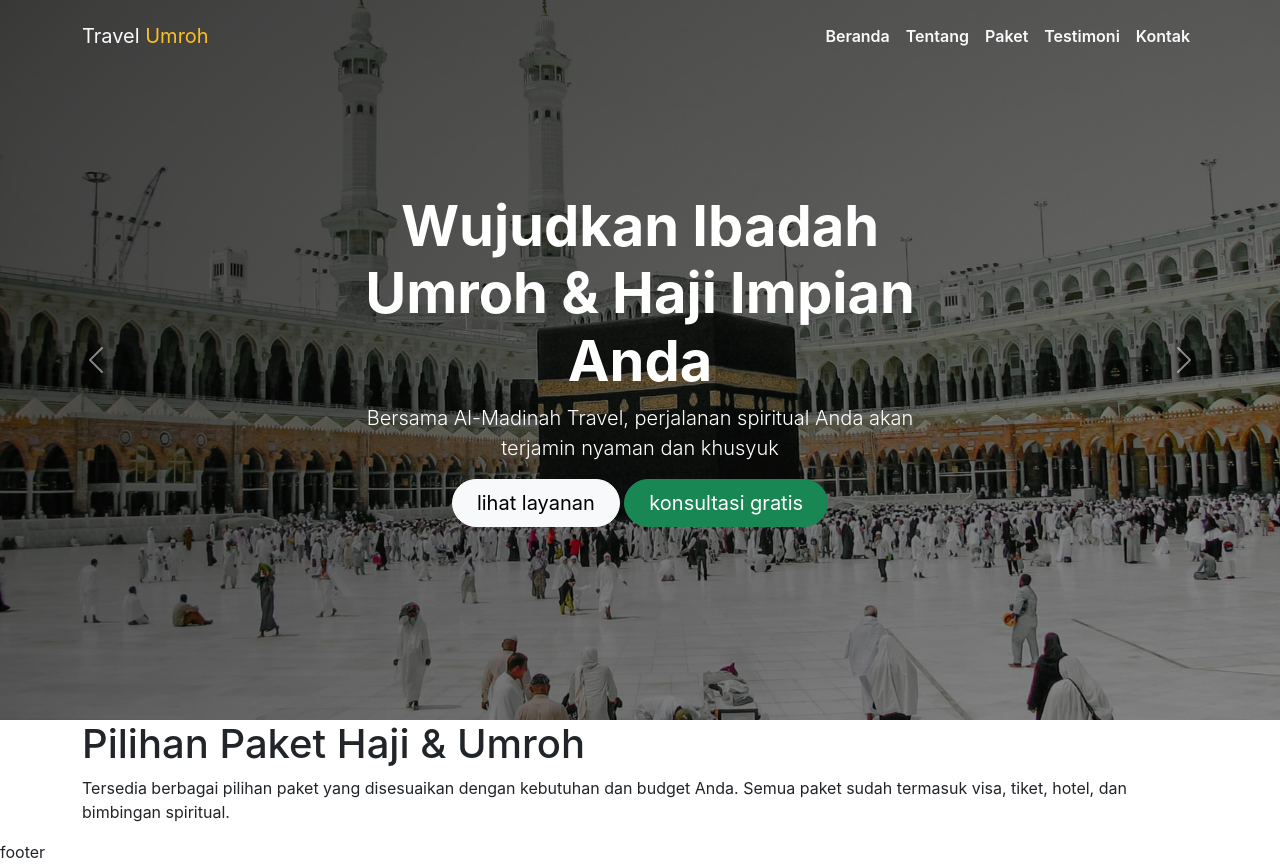
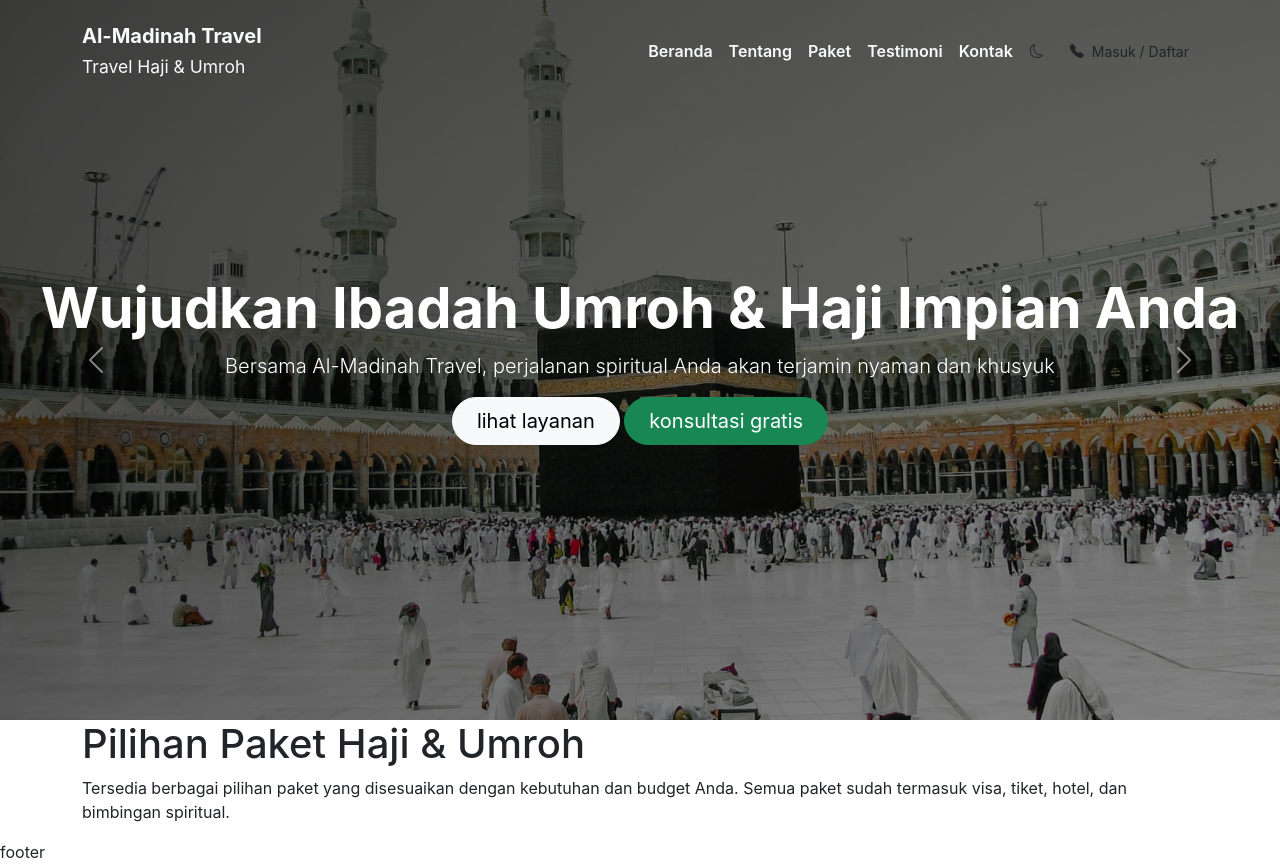
Before and after one commit to Irfan2202/travel-umroh-laravel-livewire-filament, a Laravel app: page / in a window 1280 px wide. Run offline with Laravel 12, Linux system fonts and the light colour scheme; data that the repository does not hold is empty; style sheets or scripts are compiled from the project's sources; parts of the project's set-up code (start-up, migrations or seed data) failed here and were passed over; some libraries are stand-ins or nearby versions.

Commit message:
navbar css and bootstrap icon

```diff
--- a/package.json
+++ b/package.json
@@ -15,6 +15,7 @@
         "vite": "^7.0.4"
     },
     "dependencies": {
-        "bootstrap": "^5.3.8"
+        "bootstrap": "^5.3.8",
+        "bootstrap-icons": "^1.13.1"
     }
 }
--- a/resources/js/app.js
+++ b/resources/js/app.js
@@ -2,3 +2,4 @@ import "./bootstrap";
 import "../css/app.css";
 import "bootstrap/dist/css/bootstrap.min.css";
 import "bootstrap/dist/js/bootstrap.bundle.min.js";
+import "bootstrap-icons/font/bootstrap-icons.css";
--- a/resources/views/components/nav-links.blade.php
+++ b/resources/views/components/nav-links.blade.php
@@ -14,4 +14,14 @@
     <li class="nav-item">
         <a class="nav-link fw-semibold" href="{{ url('/#contact') }}">Kontak</a>
     </li>
+    <div class="d-flex align-items-center gap-2">
+        <button class="btn btn-sm rounded-pill" id="themeToggle">
+
+            <i class="bi bi-moon" id="themeIcon"></i>
+        </button>
+        <button class="btn btn-gold btn-sm rounded-pill">
+            <i class="bi bi-telephone-fill me-1"></i>
+            Masuk / Daftar
+        </button>
+    </div>
 </ul>
--- a/resources/views/components/navbar.blade.php
+++ b/resources/views/components/navbar.blade.php
@@ -1,6 +1,11 @@
 <nav class="navbar navbar-expand-lg bg-body-transparent py-3 fixed-top">
     <div class="container">
-        <a class="navbar-brand" href="#">Travel <span>Umroh</span></a>
+        <a class="navbar-brand" href="#">
+            <div>
+                <div class="fw-bold fs-5">Al-Madinah Travel</div>
+                <small>Travel Haji & Umroh</small>
+            </div>
+        </a>
         <button class="navbar-toggler" type="button" data-bs-toggle="collapse" data-bs-target="#navbarSupportedContent"
             aria-controls="navbarSupportedContent" aria-expanded="false" aria-label="Toggle navigation">
             <span class="navbar-toggler-icon"></span>
--- a/resources/views/livewire/home/hero-section.blade.php
+++ b/resources/views/livewire/home/hero-section.blade.php
@@ -1,4 +1,4 @@
-<section id="home" class="hero-section">
+<section class="hero-section">
     <div id="carouselExampleInterval" class="carousel slide" data-bs-ride="carousel">
         <div class="carousel-inner">
             <div class="carousel-item active" data-bs-interval="10000">
@@ -6,7 +6,7 @@
                 <div class="overlay position-absolute top-0 start-0 w-100 h-100"></div>
                 <div
                     class="carousel-caption top-0 start-0 w-100 h-100 d-flex flex-column justify-content-center align-items-center text-center px-3">
-                    <div class="w-50 mx-auto">
+                    <div class=" mx-auto">
                         <h5 class="display-4 fw-bold">Wujudkan Ibadah Umroh & Haji Impian Anda</h5>
                         <p class="lead">Bersama Al-Madinah Travel, perjalanan spiritual Anda akan terjamin nyaman dan
                             khusyuk</p>
@@ -21,12 +21,12 @@
                 <div class="overlay position-absolute top-0 start-0 w-100 h-100"></div>
                 <div
                     class="carousel-caption top-0 start-0 w-100 h-100 d-flex flex-column justify-content-center align-items-center text-center px-3">
-                    <div class="w-50 mx-auto">
+                    <div class=" mx-auto">
                         <h5 class="display-4 fw-bold">Wujudkan Ibadah Umroh & Haji Impian Anda</h5>
                         <p class="lead">Bersama Al-Madinah Travel, perjalanan spiritual Anda akan terjamin nyaman dan
                             khusyuk</p>
-                        <a href="" class="btn ">lihat layanan</a>
-                        <a href="" class="btn btn-success">konsultasi gratis</a>
+                        <a href="" class="btn btn-lg btn-light rounded-pill px-4">lihat layanan</a>
+                        <a href="" class="btn btn-lg btn-success rounded-pill px-4">konsultasi gratis</a>
                     </div>
                 </div>
             </div>
@@ -36,12 +36,12 @@
                 <div class="overlay position-absolute top-0 start-0 w-100 h-100"></div>
                 <div
                     class="carousel-caption top-0 start-0 w-100 h-100 d-flex flex-column justify-content-center align-items-center text-center px-3">
-                    <div class="w-50 mx-auto">
+                    <div class=" mx-auto">
                         <h5 class="display-4 fw-bold">Wujudkan Ibadah Umroh & Haji Impian Anda</h5>
                         <p class="lead">Bersama Al-Madinah Travel, perjalanan spiritual Anda akan terjamin nyaman dan
                             khusyuk</p>
-                        <a href="" class="btn btn-success btn-lg px-4 rounded-pill">lihat layanan</a>
-                        <a href="" class="btn btn-success btn-lg px-4 rounded-pill">konsultasi gratis</a>
+                        <a href="" class="btn btn-lg btn-light rounded-pill px-4">lihat layanan</a>
+                        <a href="" class="btn btn-lg btn-success rounded-pill px-4">konsultasi gratis</a>
                     </div>
                 </div>
             </div>
```
Also changed, not shown: package-lock.json.
